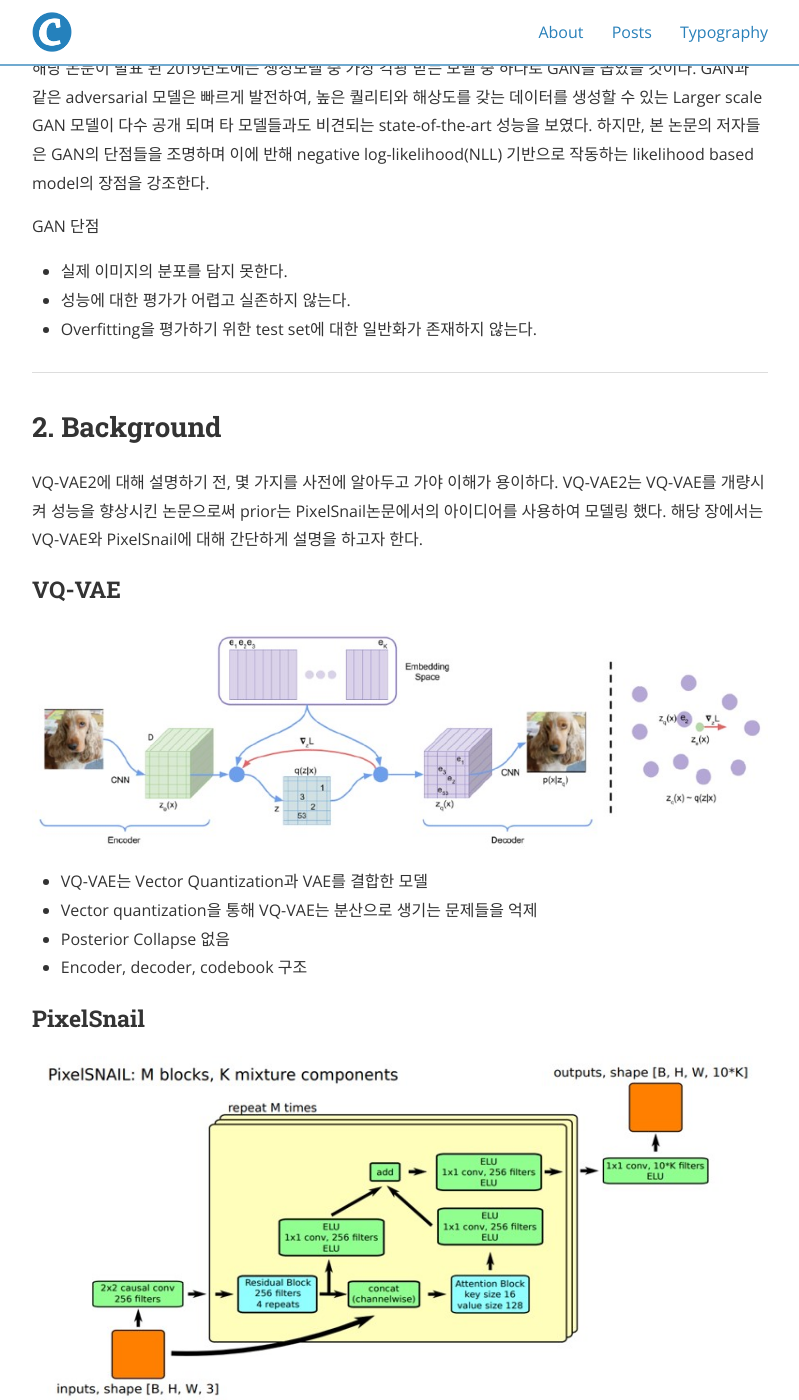
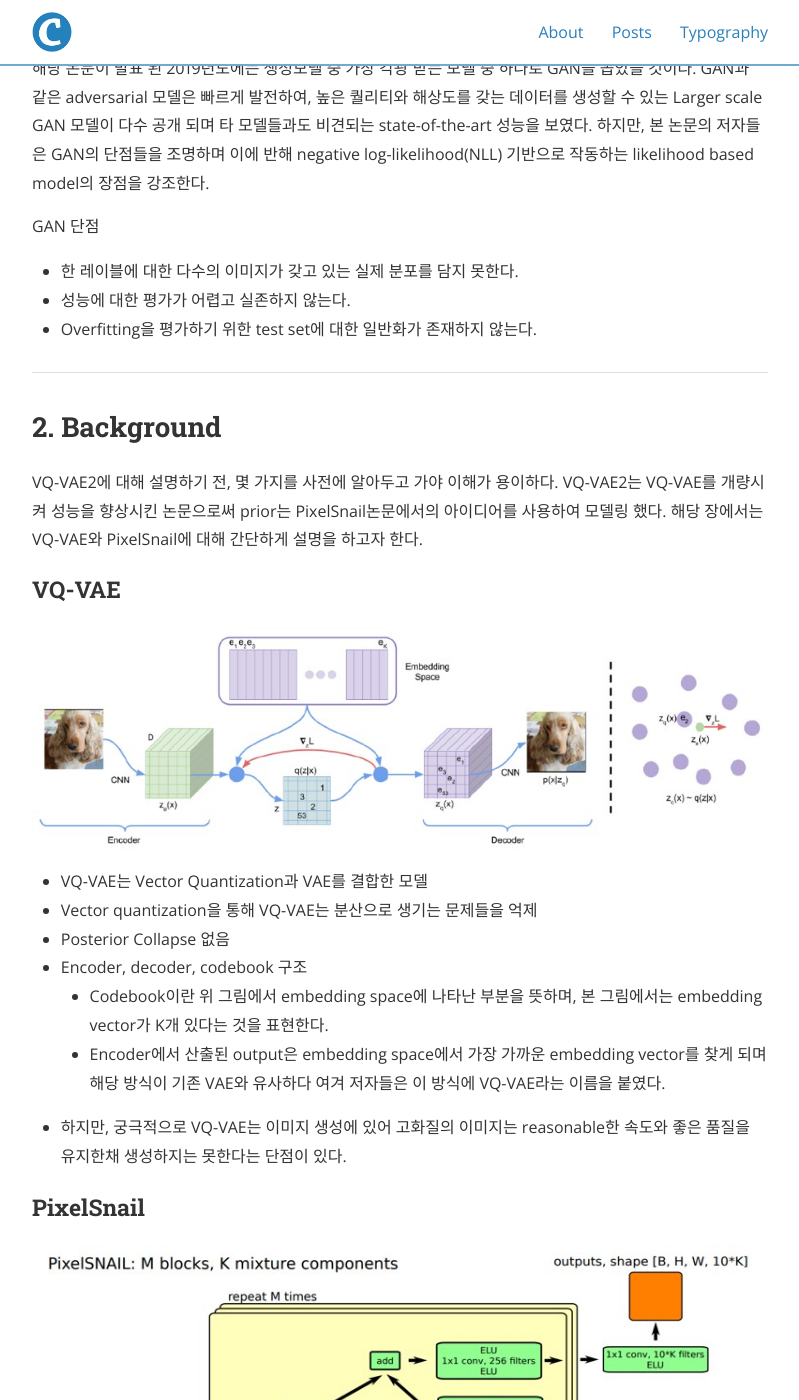
Before and after one commit to deep-generative-models-AIM5036/deep-generative-models-AIM5036.github.io, a Jekyll site: the page built from _posts/2022-11-10-Generating Diverse High-Fidelity Images.md, in a window 1280 px wide and 1400 px high, scrolled down 748 px. Shown: the whole window, without its empty margins (240-1039 px from the left). Built offline with Jekyll 4.4.1, drawn with Linux system fonts in a browser that asks for light colours; nearby versions of some CDN libraries.

Commit message:
Update 2022-11-10-Generating Diverse High-Fidelity Images.md

```diff
--- a/_posts/2022-11-10-Generating Diverse High-Fidelity Images.md
+++ b/_posts/2022-11-10-Generating Diverse High-Fidelity Images.md
@@ -19,7 +19,7 @@ Deep Generative model은 최근 크게 발전하여 다양한 분야에서 현
 해당 논문이 발표 된 2019년도에는 생성모델 중 가장 각광 받는 모델 중 하나로 GAN을 꼽았을 것이다. GAN과 같은 adversarial 모델은 빠르게 발전하여, 높은 퀄리티와 해상도를 갖는 데이터를 생성할 수 있는 Larger scale GAN 모델이 다수 공개 되며 타 모델들과도 비견되는 state-of-the-art 성능을 보였다. 하지만, 본 논문의 저자들은 GAN의 단점들을 조명하며 이에 반해 negative log-likelihood(NLL) 기반으로 작동하는 likelihood based model의 장점을 강조한다.
 
 GAN 단점
-- 실제 이미지의 분포를 담지 못한다.
+- 한 레이블에 대한 다수의 이미지가 갖고 있는 실제 분포를 담지 못한다.
 - 성능에 대한 평가가 어렵고 실존하지 않는다.
 - Overfitting을 평가하기 위한 test set에 대한 일반화가 존재하지 않는다.
 
@@ -35,11 +35,16 @@ VQ-VAE2에 대해 설명하기 전, 몇 가지를 사전에 알아두고 가야
 - Vector quantization을 통해 VQ-VAE는 분산으로 생기는 문제들을 억제
 - Posterior Collapse 없음
 - Encoder, decoder, codebook 구조
+  - Codebook이란 위 그림에서 embedding space에 나타난 부분을 뜻하며, 본 그림에서는 embedding vector가 K개 있다는 것을 표현한다.
+  - Encoder에서 산출된 output은 embedding space에서 가장 가까운 embedding vector를 찾게 되며 해당 방식이 기존 VAE와 유사하다 여겨 저자들은 이 방식에 VQ-VAE라는 이름을 붙였다.
+
+- 하지만, 궁극적으로 VQ-VAE는 이미지 생성에 있어 고화질의 이미지는 reasonable한 속도와 좋은 품질을 유지한채 생성하지는 못한다는 단점이 있다.
 
 ### **PixelSnail**
 ![PixelSnail1](/assets/VQVAE2_img/PixelSnail1.jpg)
 ![PixelSnail2](/assets/VQVAE2_img/PixelSnail2.jpg)
 **Attention block**을 이용하여 autoregressive model에 self attention을 구현
+
 - 과거의 정보에 접촉을 하는 병목구간이 해소
 - 모든 conditionals을 모든 context를 참조할 수 있게 만듦
 - 모든 spatial location에서 feature vector에 대해 하나의 key-value lookup을 적용
```
